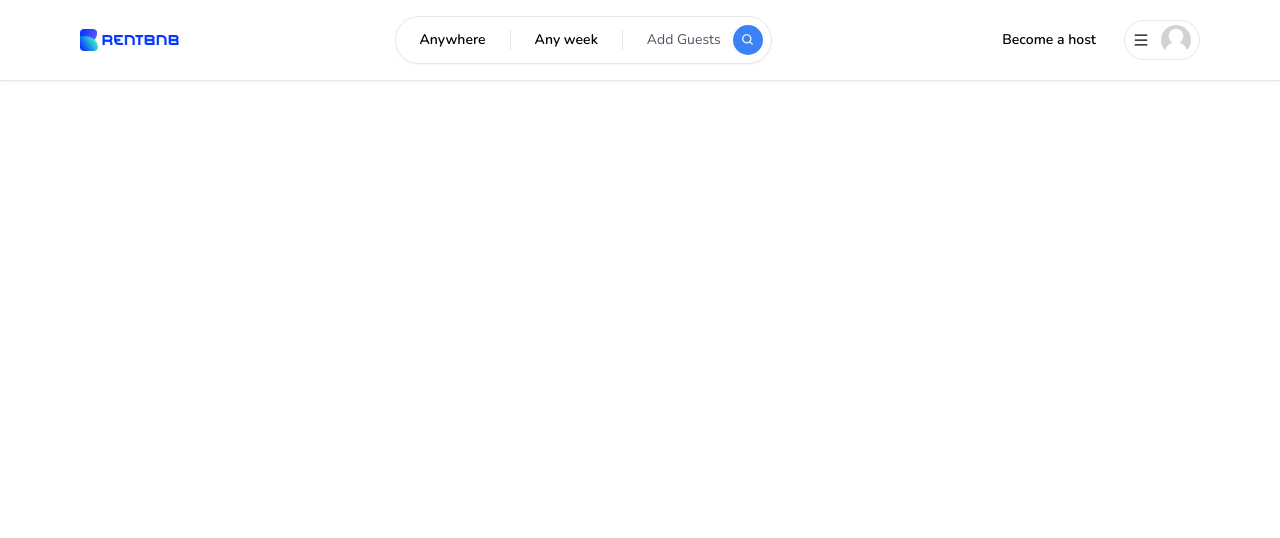
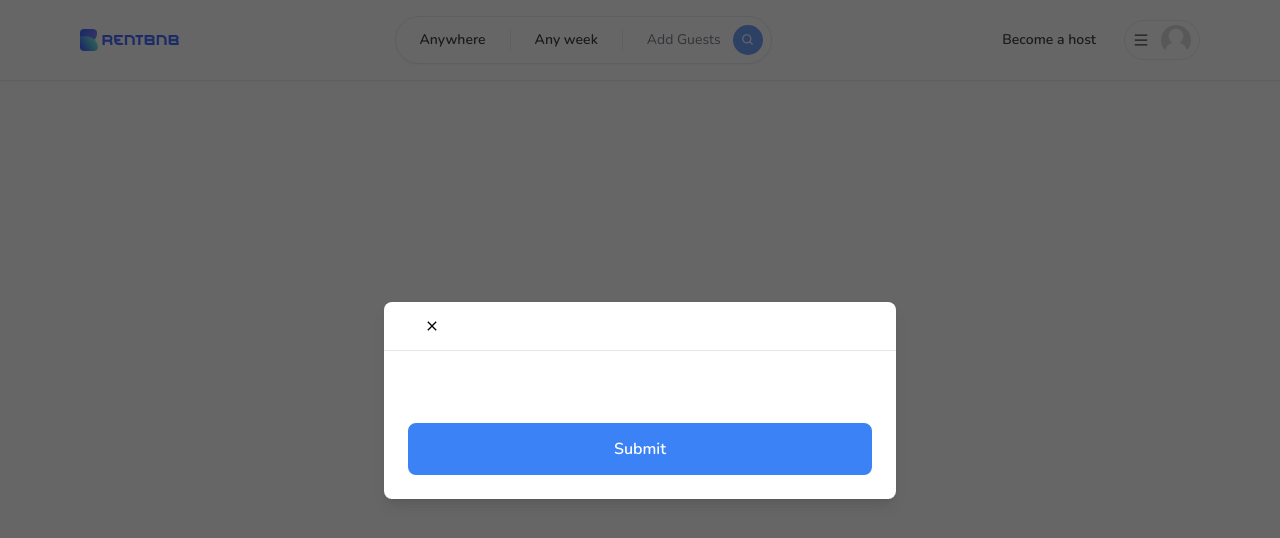
Before and after one commit to joy-ahmed/rentbnb, a Next.js app: page / in a window 1280 px wide. Shown: the top 538 px of the page. Built offline with nearby package versions, Linux system fonts and the light colour scheme.

Commit message:
Added navbar modal and style staff!

```diff
--- /dev/null
+++ b/app/components/Button.tsx
@@ -0,0 +1,23 @@
+'use client'
+
+interface ButtonProps {
+  label: string;
+  onClick: (e: React.MouseEvent<HTMLButtonElement>) => void;
+  disabled?: boolean;
+  outLine?: boolean;
+  small?: boolean;
+  icon?: boolean;
+}
+
+const Button = ({ label, onClick, disabled, outLine, small, icon: Icon}: ButtonProps) => {
+  return (
+    <button onClick={onClick} disabled={disabled} className={` relative disabled:opacity-70 disabled:cursor-not-allowed rounded-lg hover:opacity-80 transition w-full ${outLine ? 'bg-white' : 'bg-blue-500' } ${outLine ? 'border-black' : 'border-blue-500'} ${ outLine ? 'text-black' : 'text-white'} ${small ? 'py-1' : 'py-3'} ${small ? 'text-sm' : 'text-md'} ${small ? 'font-light' : 'font-semibold'} ${small ? 'border-[1px]' : 'border-2'}`}>
+      { Icon && (
+        <Icon size={24} className="absolute left-4 top-3" />
+      )}
+      {label}
+    </button>
+  )
+}
+
+export default Button
--- a/app/components/Container.tsx
+++ b/app/components/Container.tsx
@@ -1,4 +1,4 @@
-
+'use client'
 interface ContainerProps {
   children: React.ReactNode
 }
--- /dev/null
+++ b/app/components/modals/Modal.tsx
@@ -0,0 +1,84 @@
+'use client'
+import { useCallback, useEffect, useState } from "react";
+import { IoMdClose } from 'react-icons/io'
+import Button from "../Button";
+
+interface ModalProps {
+  isOpen?: boolean;
+  onClose: () => void;
+  onSubmit: () => void;
+  title?: string;
+  body?: React.ReactElement;
+  footer?: React.ReactElement;
+  actionLabel?: string;
+  secondaryActionLabel?: string;
+  disabled?: boolean;
+  secondaryAction?: () => void;
+}
+
+const Modal = ({isOpen, onClose, onSubmit, title, body, footer, actionLabel, disabled, secondaryAction, secondaryActionLabel}: ModalProps) => {
+  const [showModal, setShowModal] = useState(isOpen)
+  useEffect(() => {
+    setShowModal(isOpen)
+  }, [isOpen])
+
+  const handleClose = useCallback(() => {
+    if(disabled) return;
+    setShowModal(false);
+    setTimeout(() => {
+      onClose();
+    }, 300)
+  }, [disabled, onClose])
+
+  const handleSubmit = useCallback(() => {
+    if(disabled) return;
+    onSubmit();
+  }, [disabled, onSubmit])
+
+  const handleSecondary = useCallback(() => {
+    if(disabled || !secondaryAction) return;
+    secondaryAction();
+  }, [disabled, secondaryAction])
+
+  if(!isOpen) {
+    return null;
+  }
+
+  return (
+    <>
+      <div className="justify-center items-center flex overflow-x-hidden overflow-y-auto fixed inset-0 z-50 outline-none focus:outline-none bg-neutral-800/70">
+        <div className="relative w-full md:w-4/6 lg:w-3/6 xl:w-2/5 my-6 mx-auto h-full lg:h-auto md:h-auto">
+          {/* content  */}
+          <div className={`translate duration-300 h-full ${showModal ? 'translate-y-0' : 'translate-y-full'} ${showModal ? 'opacity-100' : 'opacity-0'}`}>
+            <div className="translate h-full lg:h-auto md:h-auto border-0 rounded-lg shadow-lg relative flex flex-col w-full bg-white outline-none focus:outline-none">
+              {/* Header */}
+              <div className="flex items-center p-6 rounded-t justify-center relative border-b-[1px]">
+                <button onClick={handleClose} className="p-1 border-0 hover:opacity-70 absolute left-9">
+                  <IoMdClose />
+                </button>
+                <div className="text-lg font-semibold">
+                  {title}
+                </div>
+              </div>
+              {/* modal body  */}
+              <div className="relative p-6 flex-auto">
+                {body}
+              </div>
+              {/* modal footer  */}
+              <div className="flex flex-col gap-2 p-6">
+                <div className="flex flex-row items-center gap-4 w-full">
+                  {secondaryAction && secondaryActionLabel && (
+                    <Button outLine disabled={disabled} onClick={handleSecondary} label={secondaryActionLabel} />
+                  )}
+                  <Button disabled={disabled} onClick={handleSubmit} label={actionLabel || ''} />
+                </div>
+              </div>
+            </div>
+          </div>
+        </div>
+      </div>
+    </>
+  )
+}
+
+export default Modal
--- /dev/null
+++ b/app/components/navbar/MenuItem.tsx
@@ -0,0 +1,16 @@
+'use client'
+
+interface MenuItemProps {
+  onClick: () => void;
+  label: string
+}
+
+const MenuItem = ({onClick, label}: MenuItemProps) => {
+  return (
+    <div onClick={onClick} className="px-4 py-3 hover:bg-neutral-100 transition font-semibold">
+      {label}
+    </div>
+  )
+}
+
+export default MenuItem
--- a/app/components/navbar/UserMenu.tsx
+++ b/app/components/navbar/UserMenu.tsx
@@ -2,21 +2,37 @@
 
 import {AiOutlineMenu} from "react-icons/ai"
 import Avatar from "../Avatar"
+import { useCallback, useState } from "react"
+import MenuItem from "./MenuItem"
 
 const UserMenu = () => {
+  const [isOpen, setIsOpen] = useState(false)
+  const toggleOpen = useCallback(() => {
+    setIsOpen((value) => !value)
+  }, [])
   return (
     <div className='relative'>
       <div className="flex flex-row items-center gap-3">
         <div onClick={() => console.log('clicked')} className='hidden md:block text-sm font-semibold py-3 px-4 rounded-full hover:bg-neutral-100 transition cursor-pointer'>
           Become a host
         </div>
-        <div onClick={() => console.log('clicked')} className='p-4 md:py-1 md:px-2 border-[1px] border-neutral-20 rounded-full flex flex-row items-center gap-3 cursor-pointer hover:shadow-md transition'>
+        <div onClick={toggleOpen} className='p-4 md:py-1 md:px-2 border-[1px] border-neutral-20 rounded-full flex flex-row items-center gap-3 cursor-pointer hover:shadow-md transition'>
           <AiOutlineMenu />
           <div className="hideen md:block">
             <Avatar />
           </div>
         </div>
       </div>
+      {isOpen && (
+        <div className="absolute rounded-xl shadow-md w-[40vw] md:w-3/4 bg-white overflow-hidden right-0 top-12 text-sm">
+          <div className="flex flex-col cursor-pointer">
+            <>
+              <MenuItem onClick={() => {}} label='Login' />
+              <MenuItem onClick={() => {}} label='Signup' />
+            </>
+          </div>
+        </div>
+      )}
     </div>
   )
 }
--- a/app/layout.tsx
+++ b/app/layout.tsx
@@ -1,3 +1,4 @@
+import Modal from './components/modals/Modal'
 import Navbar from './components/navbar/Navbar'
 import './globals.css'
 import { Nunito } from 'next/font/google'
@@ -17,6 +18,7 @@ export default function RootLayout({
   return (
     <html lang="en">
       <body className={nunito.className}>
+        <Modal actionLabel="Submit" isOpen />
         <Navbar />
         {children}
         </body>
```
